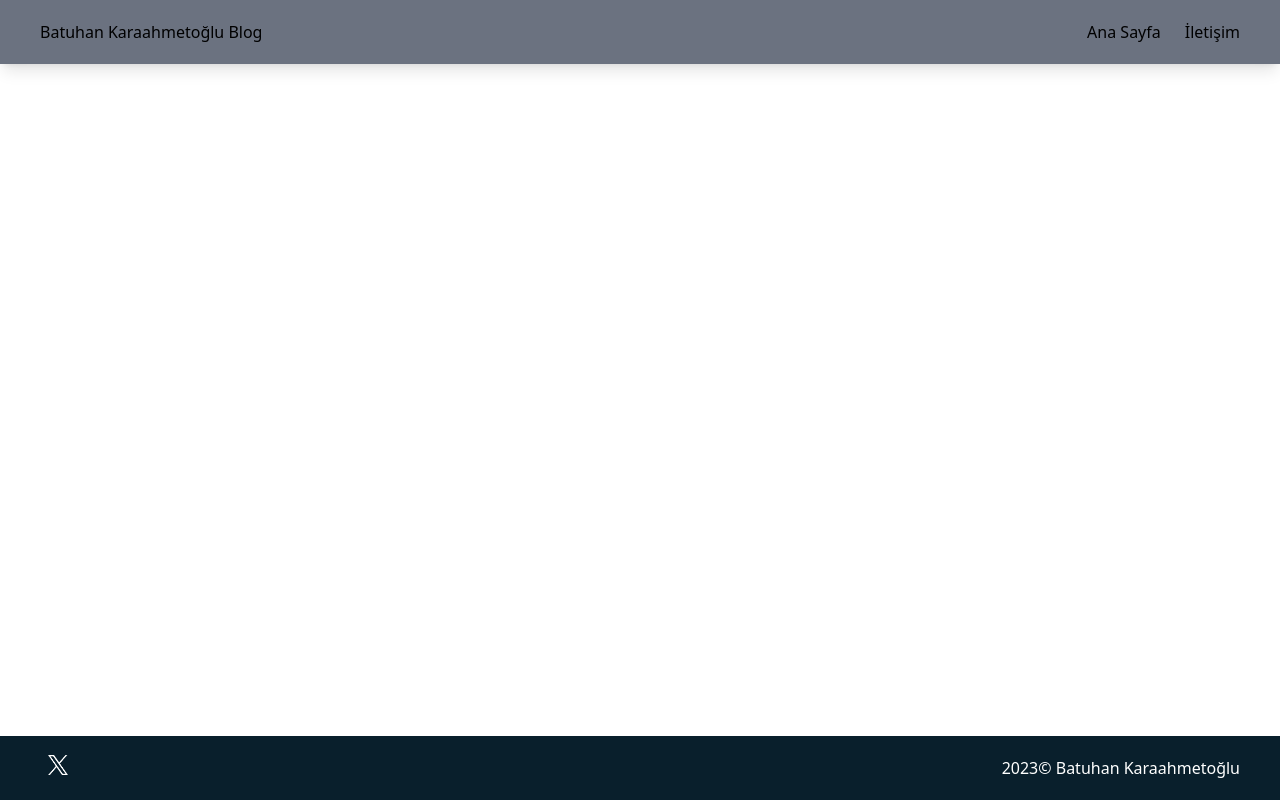
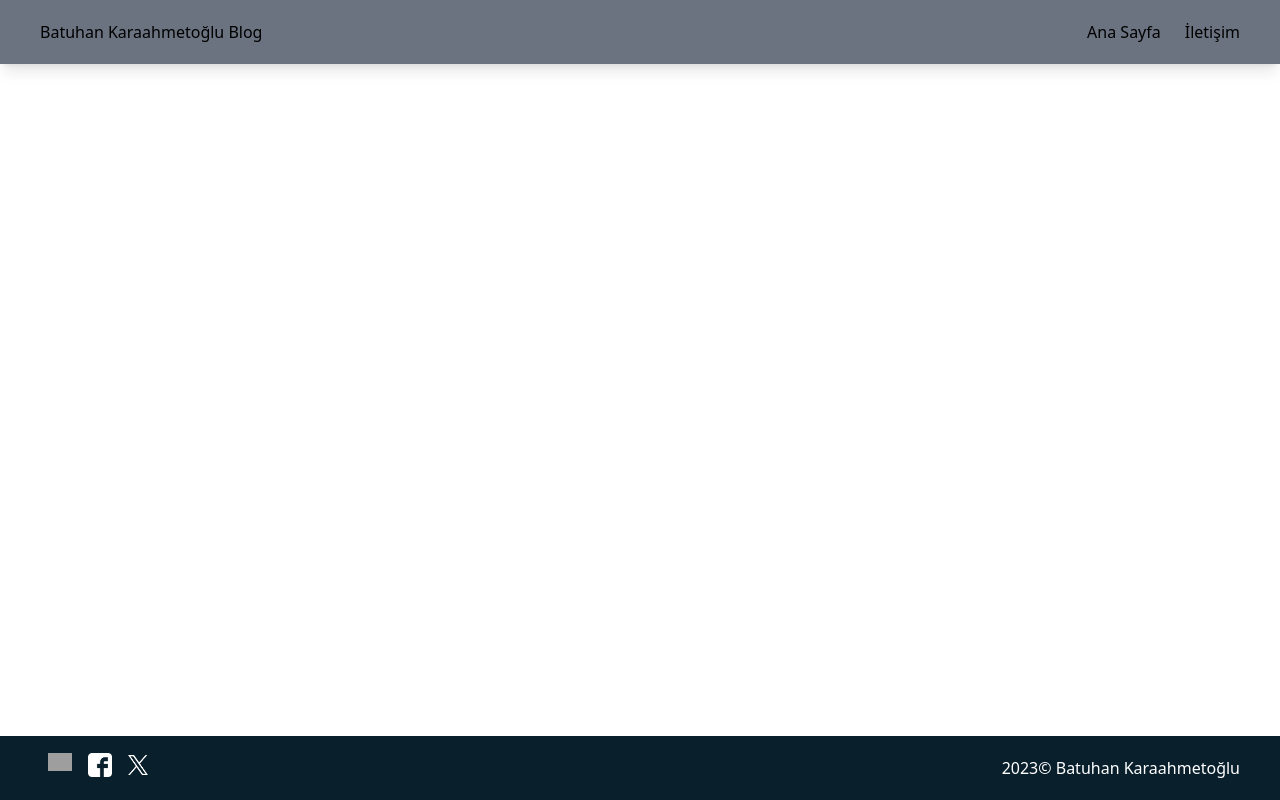
Before and after one commit to Batuhan445/blog-app, a Next.js app: page / in a window 1280 px wide. Built offline with nearby package versions, Linux system fonts and the light colour scheme; grey boxes are pictures that could not be loaded.

Commit message:
social media added

```diff
--- a/src/components/Footer.tsx
+++ b/src/components/Footer.tsx
@@ -5,14 +5,29 @@ import Link from 'next/link'
 export const Footer = () => {
   return (
     <div>
-      <div className="fixed bottom-0 h-20 md:h-16 grid md:flex md:justify-between items-center w-full md:px-10 bg-[#091f2c] text-center py-2 md:py-0">
+      <div className="fixed bottom-0 h-22 md:h-16 grid md:flex md:justify-between items-center w-full md:px-10 bg-[#091f2c] text-center py-2 md:py-0">
 
-        <div className='m-auto md:m-0'>
+        <div className='m-auto md:m-0 flex'>
+
+          <div>
+            <Link href="https://www.linkedin.com/in/batuhankaraahmeto%C4%9Flu/" target='_blank' className='inline-block p-2'>
+            <Image src={"/social-media/linkedin.png"} alt='linkedin-logo' width={24} height={24}/>
+            </Link>
+          </div>
+
+        <div>
+          <Link href="https://facebook.com/batuhankara.tr" target='_blank' className='inline-block p-2'>
+          <Image src={"/social-media/facebook.png"} alt='facebook-logo' width={24} height={24}/>
+          </Link>
+        </div>
+
+        <div className='mt-[2px]'>
 
           <Link href="https://x.com/trbatuhankara" target='_blank' className='inline-block p-2'>
           <Image
           src={'/social-media/x-twitter-logo.png'} alt={'x-twitter-logo'} width={20} height={20}/>
           </Link>
+        </div>
 
         </div>
 
```
